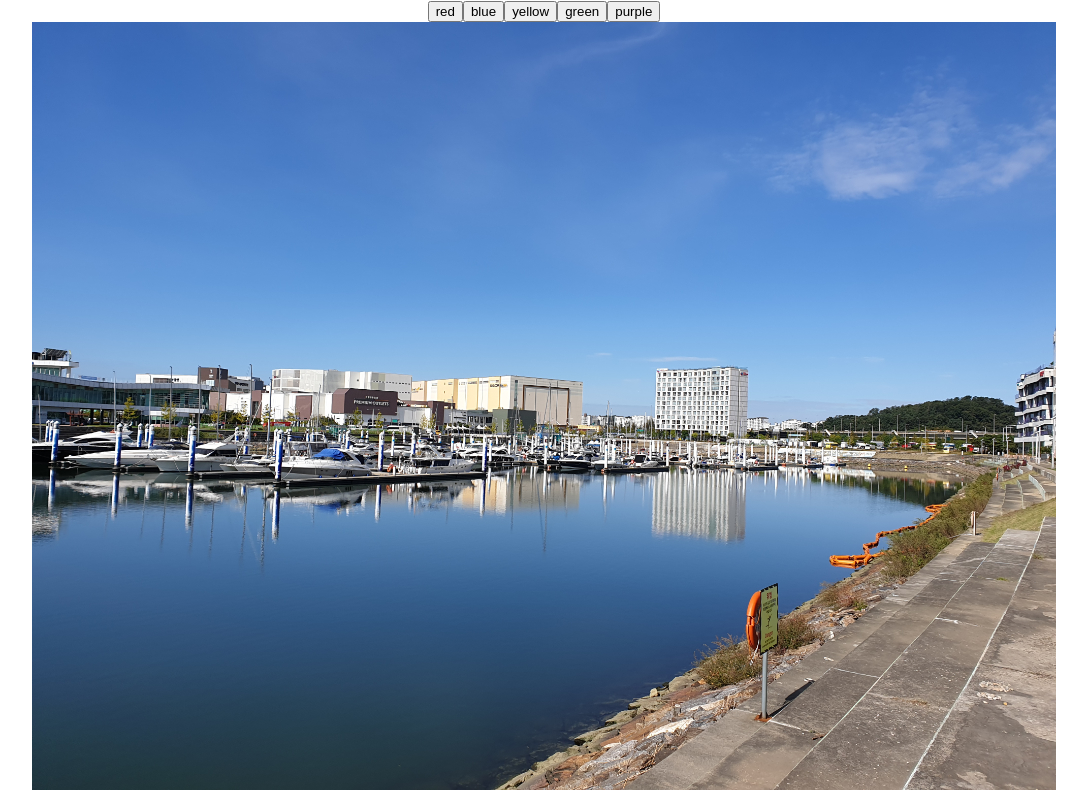
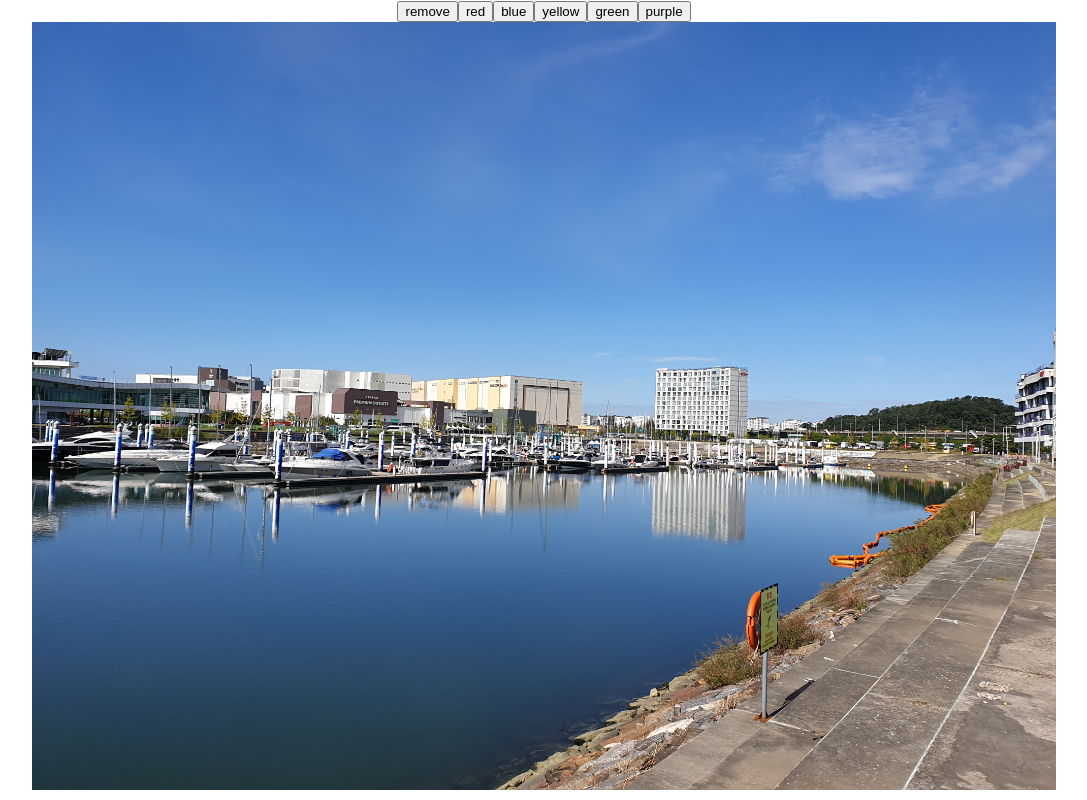
Before and after one commit to JinkiJung/canvas-svg-superpixel, a React (Create React App) app: page / in a window 1280 px wide. Shown: the whole page, without its empty margins (96-1183 px from the left). Built offline with nearby package versions, Linux system fonts and the light colour scheme.

Commit message:
addition of removal

```diff
--- a/src/App.js
+++ b/src/App.js
@@ -3,7 +3,7 @@ import './imageOverlay.css';
 import data from "./test.jpg.json";
 import CanvasSuperpixel from './canvasSuperpixel';
 
-const colors = ["red", "blue", "yellow", "green", "purple"];
+const colors = ["remove", "red", "blue", "yellow", "green", "purple"];
 const annotated = [{index: 1, tag: 1, color: "red"}, {index: 2, tag: 2, color: "blue"}]
 function App() {
   return (
--- a/src/canvasSuperpixel.js
+++ b/src/canvasSuperpixel.js
@@ -46,7 +46,7 @@ const CanvasSuperpixel = ({
         ))}
       </div>
       <div className="img-overlay-wrap">
-        <img src={fileName} alt={"test"} />
+        <img src={fileName} width={width} height={height} alt={"test"} />
         <svg
           id={keyId}
           viewBox={viewBoxString}
--- a/src/superpixel.js
+++ b/src/superpixel.js
@@ -119,21 +119,26 @@ const Superpixel = ({keyId, pixels, canvasWidth, canvasHeight, initialAnnotation
             pixel.mouseover(function (event) {
                 if (event.target.parentNode.nodeName === "svg" && event.target.parentNode.getAttribute("annotation") < 0
                 && event.target.parentNode.parentNode.nodeName === "svg" && event.target.parentNode.parentNode.getAttribute("annotating")>=0) {
-                    //console.log(keyId);
                     coloringPixel(this, event.target.parentNode.parentNode.getAttribute("annotatingcolor"), annotatingOpacity, 1);
                 }
               })
               .mouseout(function (event) {
                 if (event.target.parentNode.nodeName === "svg" && event.target.parentNode.getAttribute("annotation") < 0
                 && event.target.parentNode.parentNode.nodeName === "svg" && event.target.parentNode.parentNode.getAttribute("annotating")>=0) {
-                    coloringPixel(this, annotation.color, defaultOpacity, 0);
+                    coloringPixel(this, annotation.color, annotation.tag >= 0 ? annotatedOpacity : defaultOpacity, 0);
                 }
               })
               .mousemove(function (event) {
                   if (event.buttons === 1 && event.target.parentNode.nodeName === "svg" && event.target.parentNode.getAttribute("annotation")
                   && event.target.parentNode.parentNode.nodeName === "svg" && event.target.parentNode.parentNode.getAttribute("annotating")>=0) {
-                    event.target.parentNode.setAttribute("annotation", event.target.parentNode.parentNode.getAttribute("annotating"));
-                    coloringPixel(this, event.target.parentNode.parentNode.getAttribute("annotatingcolor"), annotatedOpacity, 0);
+                    const fillColor = event.target.parentNode.parentNode.getAttribute("annotatingcolor");
+                    if(fillColor === 'remove'){
+                        event.target.parentNode.setAttribute("annotation", -1);
+                        coloringPixel(this, annotation.color, annotatedOpacity, 0);
+                    }else{
+                        event.target.parentNode.setAttribute("annotation", event.target.parentNode.parentNode.getAttribute("annotating"));
+                        coloringPixel(this, fillColor, annotatedOpacity, 0);
+                    }
                   }
               });
         }
```
